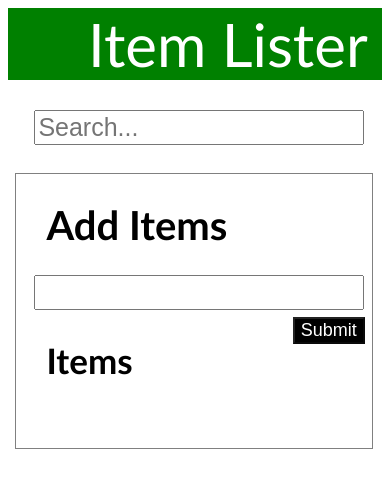
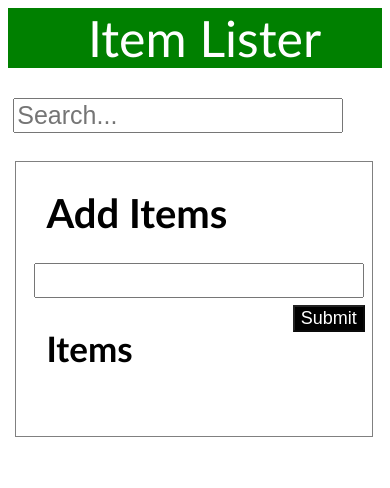
Before and after one commit to RSadaq/items-list, a plain HTML site: page index.html in a window 390 px wide. Drawn offline with Linux system fonts and the light colour scheme.

Commit message:
Header(mobile) centered

```diff
--- a/itemlister.css
+++ b/itemlister.css
@@ -3,6 +3,12 @@
 font-size: 20px;
 list-style-type: none;
 }
+
+@media screen and (max-width: 400px) {
+    title{
+font-size: 20px;
+     }}
+
 
 #box
 {
@@ -40,7 +46,8 @@ font-family: 'Gill Sans', 'Gill Sans MT', Calibri, 'Trebuchet MS', sans-serif;
 
 @media screen and (max-width: 400px) {
     #head{
-        font-size: 60px;
+        font-size: 50px;
+        margin-right: 6%;
      }}
 
 hr
```
